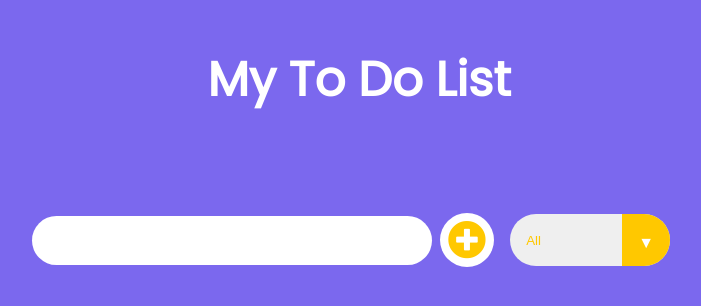
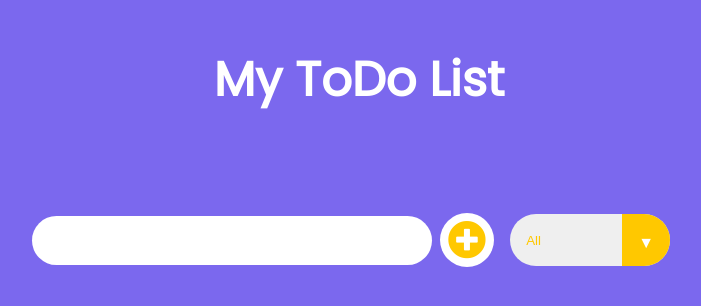
Before and after one commit to 17Shiva/ToDoList, a plain HTML site: page index.html in a window 1280 px wide. Shown: the whole page, without its empty margins (281-982 px from the left). Drawn offline with Linux system fonts and the light colour scheme.

Commit message:
Correct header title from 'To Do' to 'ToDo'

```diff
--- a/index.html
+++ b/index.html
@@ -16,7 +16,7 @@
 <body>
 
     <header>
-        <h1>My To Do List</h1>
+        <h1>My ToDo List</h1>
     </header>
     <form action="">
         <input type="text" class="todo-input">
```
